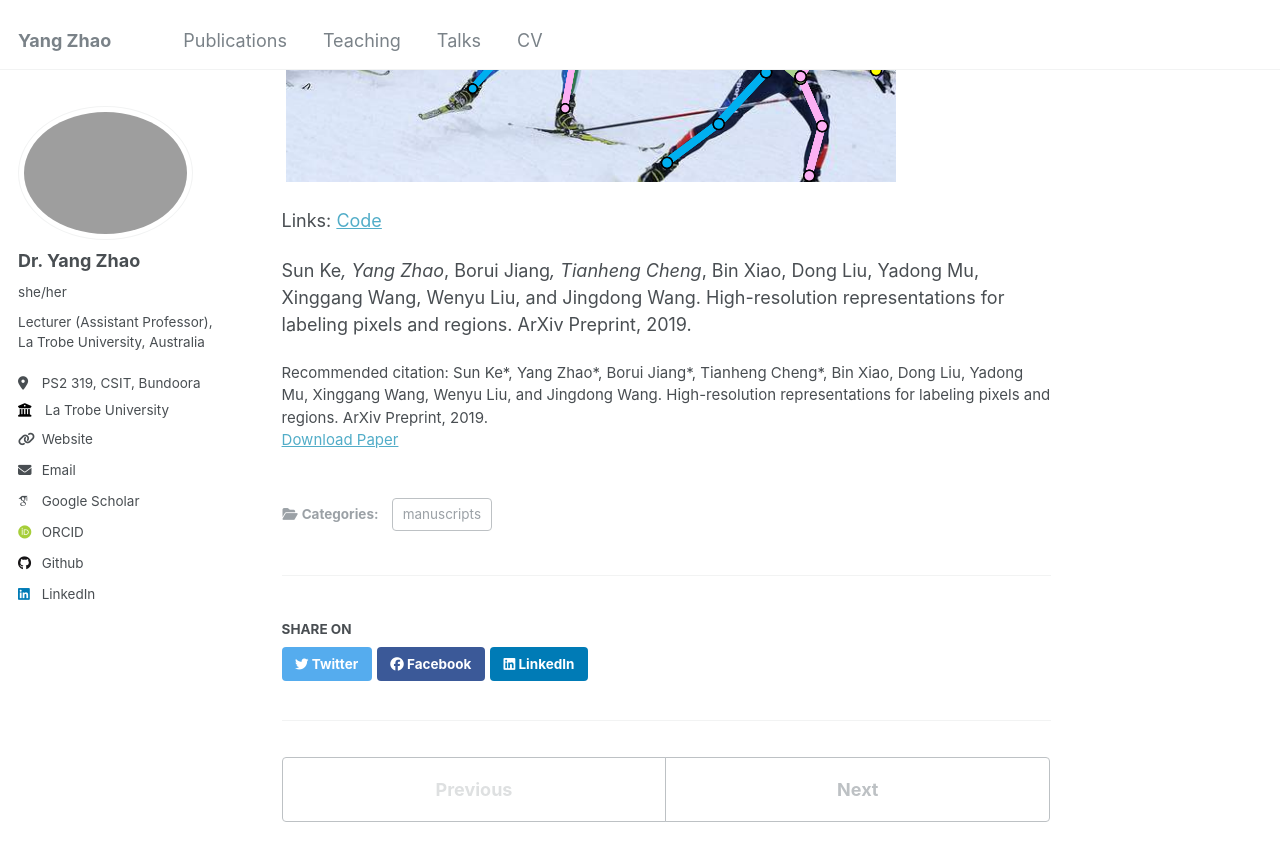
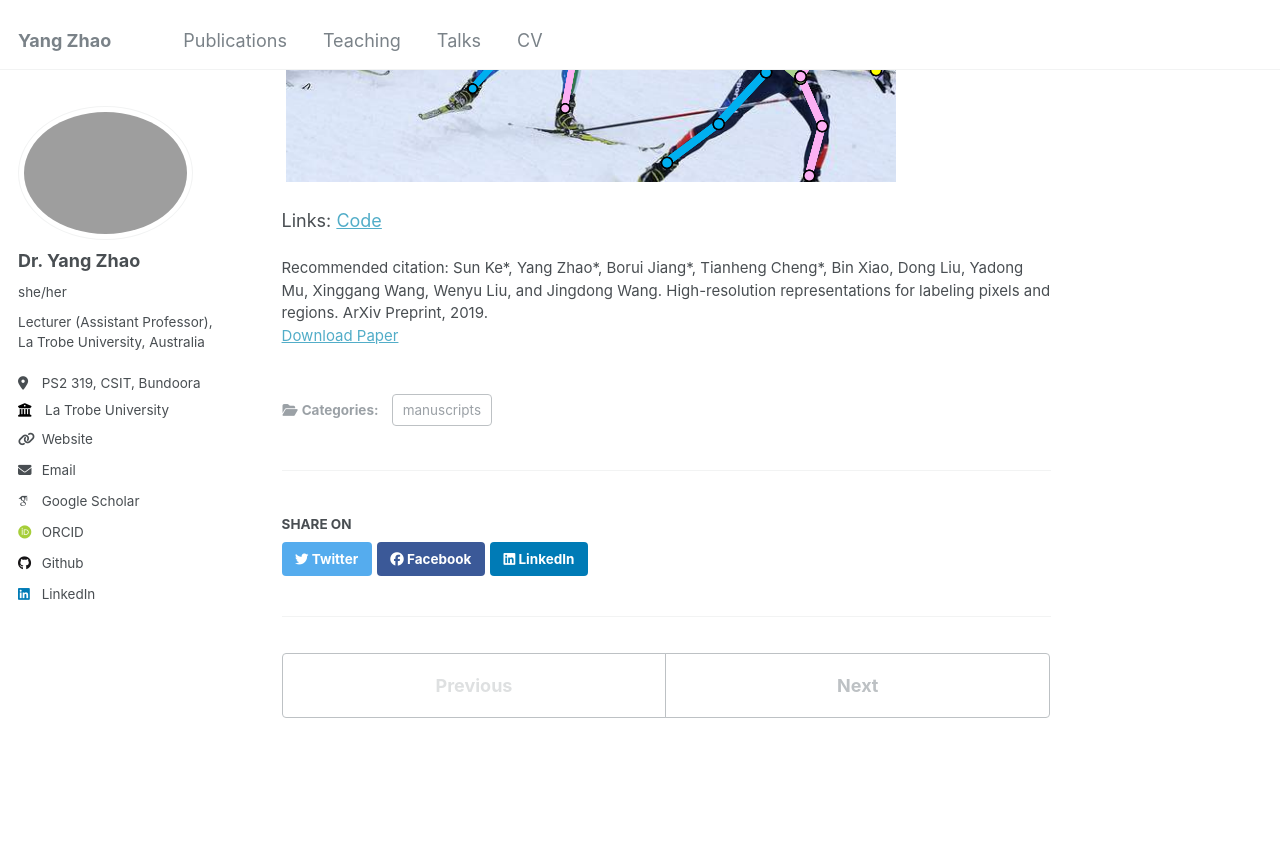
Before and after one commit to yangyangkiki/yangyangkiki.github.io, a Jekyll site: the page built from _publications/2019-01-01-high-resolution-representations-for-labeling-pixels-and-regions.md, in a window 1280 px wide and 900 px high, scrolled down 425 px. Shown: the top 861 px of the window. Built offline with Jekyll 4.4.1, drawn with Linux system fonts in a browser that asks for light colours; some web fonts are replaced.

Commit message:
Update 2019-01-01-high-resolution-representations-for-labeling-pixels-and-regions.md

```diff
--- a/_publications/2019-01-01-high-resolution-representations-for-labeling-pixels-and-regions.md
+++ b/_publications/2019-01-01-high-resolution-representations-for-labeling-pixels-and-regions.md
@@ -12,5 +12,3 @@ citation: "Sun Ke*, Yang Zhao*, Borui Jiang*, Tianheng Cheng*, Bin Xiao, Dong Li
 ![High-resolution representations for labeling pixels and regions](/images/paperFig/hrnet_pose.png)
 
 Links: [Code](https://github.com/HRNet/HRNet-Facial-Landmark-Detection)
-
-Sun Ke*, Yang Zhao*, Borui Jiang*, Tianheng Cheng*, Bin Xiao, Dong Liu, Yadong Mu, Xinggang Wang, Wenyu Liu, and Jingdong Wang. High-resolution representations for labeling pixels and regions. ArXiv Preprint, 2019.
```
